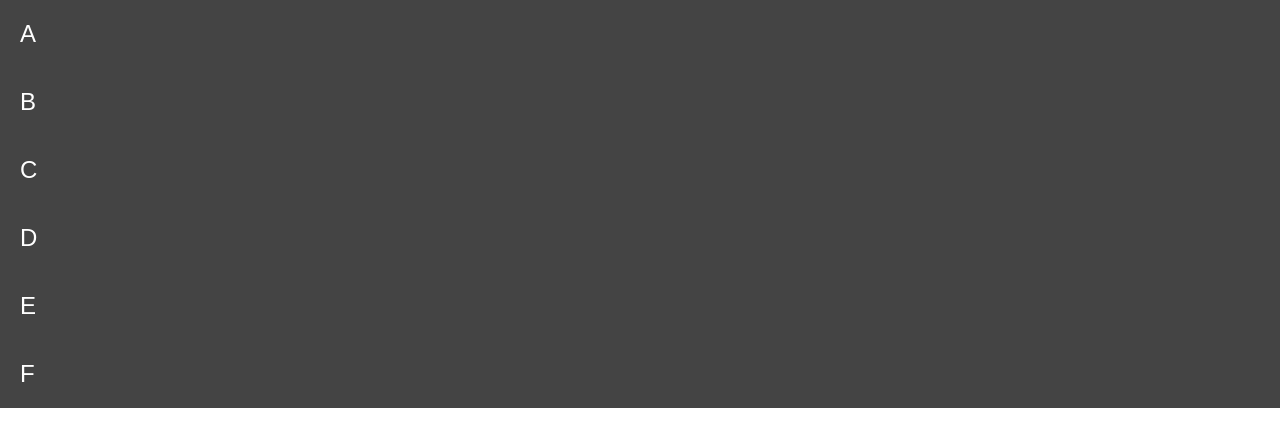
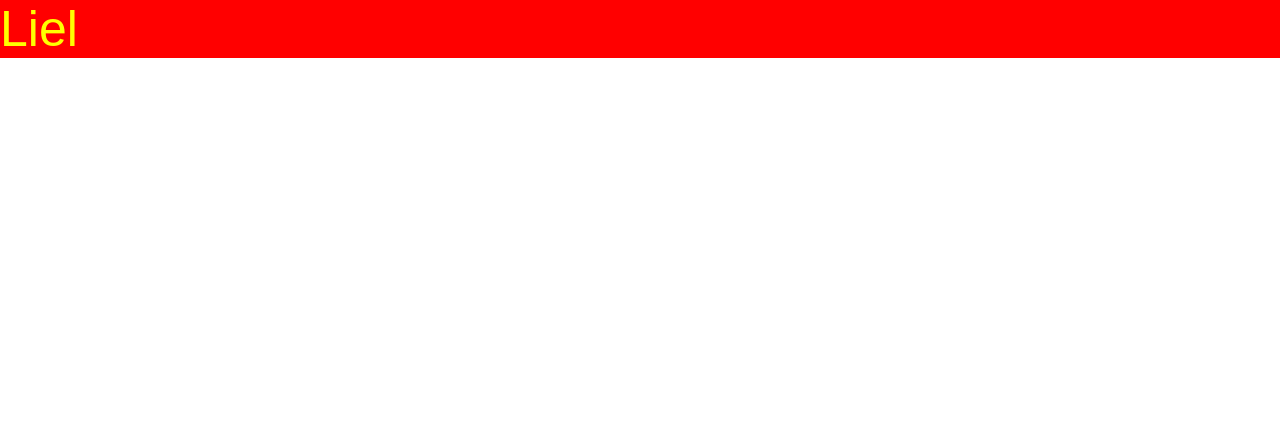
Before and after one commit to ekud12/ReactWeb, a React app: page / in a window 1280 px wide. Built offline with nearby package versions, Linux system fonts and the light colour scheme.

Commit message:
first changes

```diff
--- a/src/components/App.css
+++ b/src/components/App.css
@@ -1,13 +1,14 @@
-.wrapper {
-  display: grid;
-  width: 100%;
-}
-
-.box {
-  background-color: #444;
-  color: #fff;
-  border-color: rgb(255, 255, 255);
-  border-width: 5px solid;
-  padding: 20px;
-  font-size: 150%;
-}
+/* .app {
+    max-width: 60rem;
+    width: 100%;
+    background: lightgray;
+    font-size: 1rem;
+    display: flex;
+    flex-direction: column;
+    justify-content: center;
+    align-items: center;
+    height: 100%;
+    min-height: 100%;
+    min-height: 100vh;
+    margin: 0 auto;
+} */
--- a/src/components/App.js
+++ b/src/components/App.js
@@ -1,23 +1,15 @@
 import React, { Component } from "react";
 import logo from "../logo.svg";
 import "./App.css";
-import { Hello } from "./header/header";
+import Header from "./header/header";
 
 class App extends Component {
   constructor(props) {
     super(props);
-    this.state = { text: "" };
   }
   render() {
     return (
-      <div className="wrapper">
-        <div class="box a">A</div>
-        <div class="box b">B</div>
-        <div class="box c">C</div>
-        <div class="box d">D</div>
-        <div class="box e">E</div>
-        <div class="box f">F</div>
-      </div>
+        <Header name="Liel" />
     );
   }
 }
--- /dev/null
+++ b/src/components/footer/footer.js
@@ -0,0 +1,5 @@
+import React from "react";
+
+export const Header = ({ name, className }) => (
+  <div class={`${className}`}>Hello, {name}!</div>
+);
--- /dev/null
+++ b/src/components/header/header.css
@@ -0,0 +1,5 @@
+.main {
+  background-color: red;
+  font-size: 50px;
+  color: yellow;
+}
--- a/src/components/header/header.js
+++ b/src/components/header/header.js
@@ -1,4 +1,14 @@
-import React from "react";
+import React, { Component } from "react";
+import styles from './header.css';
 
-export const Hello = ({ name }) =>
-    <div>Hello, {name}!</div>;
+class Header extends Component {
+  constructor(props) {
+    super(props);
+  }
+
+  render() {
+    return <div className="main">{this.props.name}</div>;
+  }
+}
+
+export default Header;
--- /dev/null
+++ b/src/components/logo/logo.js
@@ -0,0 +1 @@
+import React from "react";
--- a/src/index.js
+++ b/src/index.js
@@ -4,5 +4,5 @@ import './index.css';
 import App from './components/App';
 import registerServiceWorker from './registerServiceWorker';
 
-ReactDOM.render(<App />, document.getElementById('root'));
+ReactDOM.render(<App/>, document.getElementById('root'));
 registerServiceWorker();
```
Also changed, not shown: src/components/footer/styles.css (added).
